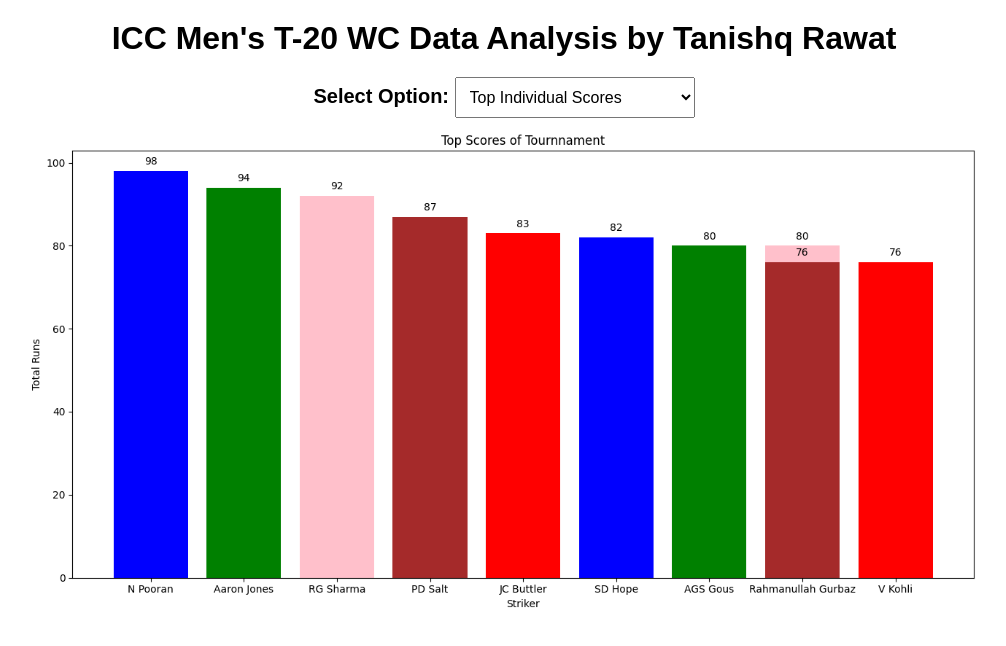
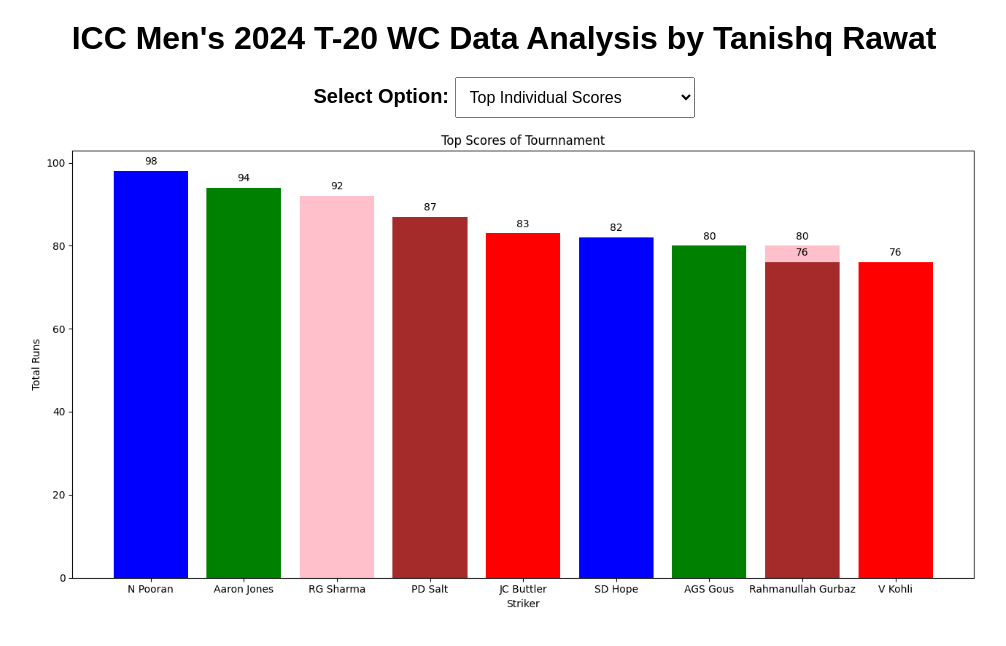
Before and after one commit to tanishq0917t/T20-WC-24, a plain HTML site: page index.html in a window 1280 px wide. Shown: the whole page, without its empty margins (136-1142 px from the left). Drawn offline with Linux system fonts and the light colour scheme.

Commit message:
Update index.html

```diff
--- a/index.html
+++ b/index.html
@@ -67,7 +67,7 @@
 </head>
 <body>
     <center>
-        <h1>ICC Men's T-20 WC Data Analysis by Tanishq Rawat</h1>
+        <h1>ICC Men's 2024 T-20 WC Data Analysis by Tanishq Rawat</h1>
         <b class="select-option-text">Select Option: </b>
         <select id="panel" name="panel" onchange="displaySelectedOption()">
             <option value="11">Leading Run Scorers</option>
```
